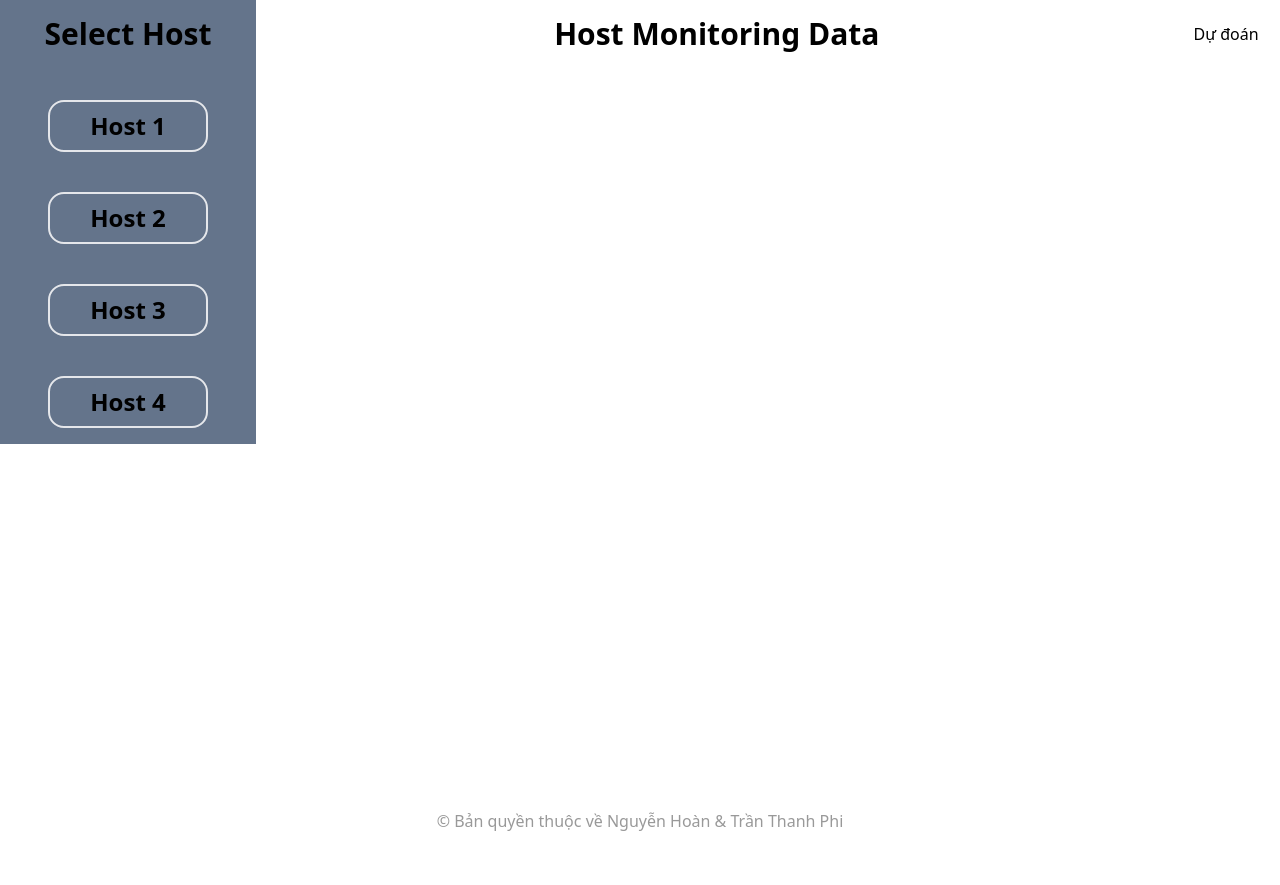
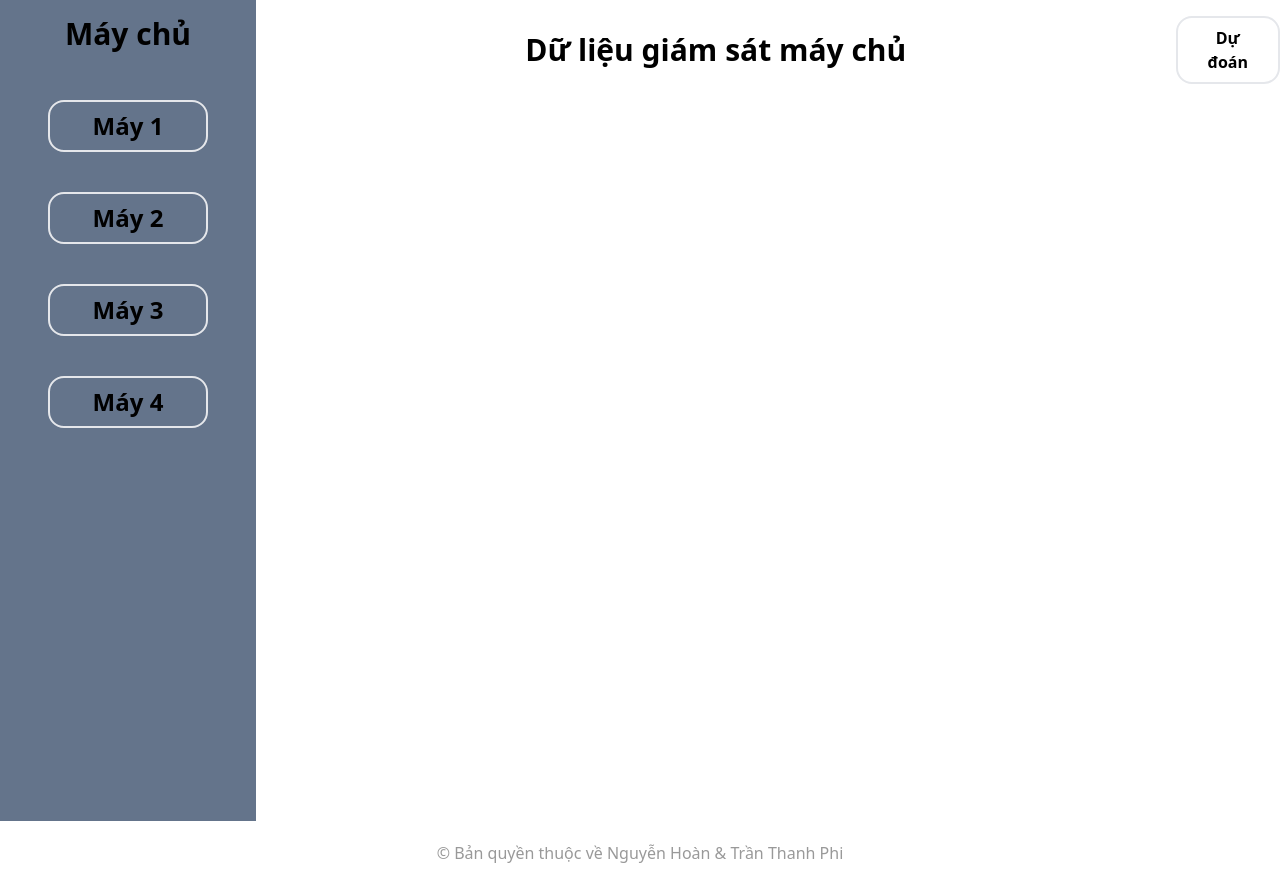
Before and after one commit to TranThanhPhi1404/Zabbix-front-end, a website: page index.html in a window 1280 px wide. Before the commit the page ends 853 px from the top, so only its background shows below. Drawn offline with nearby package versions, Linux system fonts and the light colour scheme; no server answers.

Commit message:
test data firebase lan 3

```diff
--- a/index.html
+++ b/index.html
@@ -12,21 +12,21 @@
 <body>
     <div class=" flex w-full h-full">
         <!-- Sidebar for host selection -->
-        <div class=" w-[20%] bg-slate-500 text-center h-full space-y-4 ">
-            <h2 class="text-2xl md:text-3xl p-4 font-bold">Select Host</h2>
+        <div class=" w-[20%] bg-slate-500 text-center h-auto space-y-4 ">
+            <h2 class="text-2xl md:text-3xl p-4 font-bold">Máy chủ</h2>
             <div class="p-4 px-2 md:px-12 md:text-2xl font-semibold space-y-10 flex flex-col">
-                <button id="host1" class="p-2 rounded-2xl border-2"> Host 1</button>
-                <button id="host2" class="p-2 rounded-2xl border-2"> Host 2</button>
-                <button id="host3" class="p-2 rounded-2xl border-2"> Host 3</button>
-                <button id="host4" class="p-2 rounded-2xl border-2"> Host 4</button>
+                <button id="host1" class="p-2 rounded-2xl border-2 hover:bg-red-500"> Máy 1</button>
+                <button id="host2" class="p-2 rounded-2xl border-2 hover:bg-red-600"> Máy 2</button>
+                <button id="host3" class="p-2 rounded-2xl border-2 hover:bg-red-700"> Máy 3</button>
+                <button id="host4" class="p-2 rounded-2xl border-2 hover:bg-red-800"> Máy 4</button>
             </div>
         </div>
 
         <!-- Main content area for displaying charts -->
         <div class=" w-[80%]  h-full space-y-4 flex flex-col">
-            <div class="flex">
-                <h2 class="w-[90%] text-center text-3xl p-4 font-bold">Host Monitoring Data</h2>
-                <button class="p-4">Dự đoán</button>
+            <div class="flex py-4">
+                <h2 class="w-[90%] text-center text-3xl p-4 font-bold">Dữ liệu giám sát máy chủ</h2>
+                <button class="px-4 py-2 font-semibold border-2 rounded-2xl hover:bg-red-500">Dự đoán</button>
             </div>
             <div class="gap-5 flex flex-col md:flex-row md:flex-wrap p-4 px-20">
                 <canvas class="chart flex w-[47%] p-2 " id="cpu_avg_chart">CPU Average Chart</canvas>
@@ -146,15 +146,15 @@
         }
 
         // Lắng nghe sự kiện thay đổi dữ liệu
-        function listenForDataChanges() {
-            const dbRef = ref(db, 'host_10628'); // Đường dẫn tới các mục
+        function listenForDataChanges(hostId) {
+            const dbRef = ref(db, hostId); // Đường dẫn tới các mục
             onValue(dbRef, (snapshot) => {
                 if (snapshot.exists()) {
                     const allData = snapshot.val(); // Lấy giá trị dữ liệu
-                    console.log("Dữ liệu mới:", allData);
+                    console.log("Dữ liệu mới:", hostId, ":", allData);
                     renderCharts(allData); // Cập nhật biểu đồ với dữ liệu mới
                 } else {
-                    console.log("Không có dữ liệu");
+                    console.log("Không có dữ liệu" , hostId);
                 }
             }, (error) => {
                 console.error("Lỗi khi lắng nghe dữ liệu:", error);
@@ -205,23 +205,26 @@
         }
 
         document.getElementById('host1').addEventListener('click', (event) => {
-            event.preventDefault(); // Ngăn chặn hành vi mặc định của nút
-            listenForDataChanges();
-            renderCharts(); // Gọi hàm để vẽ biểu đồ cho Host 1
+            event.preventDefault();
+            listenForDataChanges('host_10628');
+            renderCharts();
         });
         document.getElementById('host2').addEventListener('click', (event) => {
             event.preventDefault();
-            // Thay đổi đường dẫn và gọi hàm để vẽ biểu đồ cho Host 2 (nếu có)
+            listenForDataChanges();
+
         });
 
         document.getElementById('host3').addEventListener('click', (event) => {
             event.preventDefault();
-            // Thay đổi đường dẫn và gọi hàm để vẽ biểu đồ cho Host 3 (nếu có)
+            listenForDataChanges();
+
         });
 
         document.getElementById('host4').addEventListener('click', (event) => {
             event.preventDefault();
-            // Thay đổi đường dẫn và gọi hàm để vẽ biểu đồ cho Host 4 (nếu có)
+            listenForDataChanges();
+
         });
         window.onload = () => {
             renderCharts(); // Gọi biểu đồ cho Host 1 khi trang tải lần đầu
```
Also changed, not shown: style-build.css.
